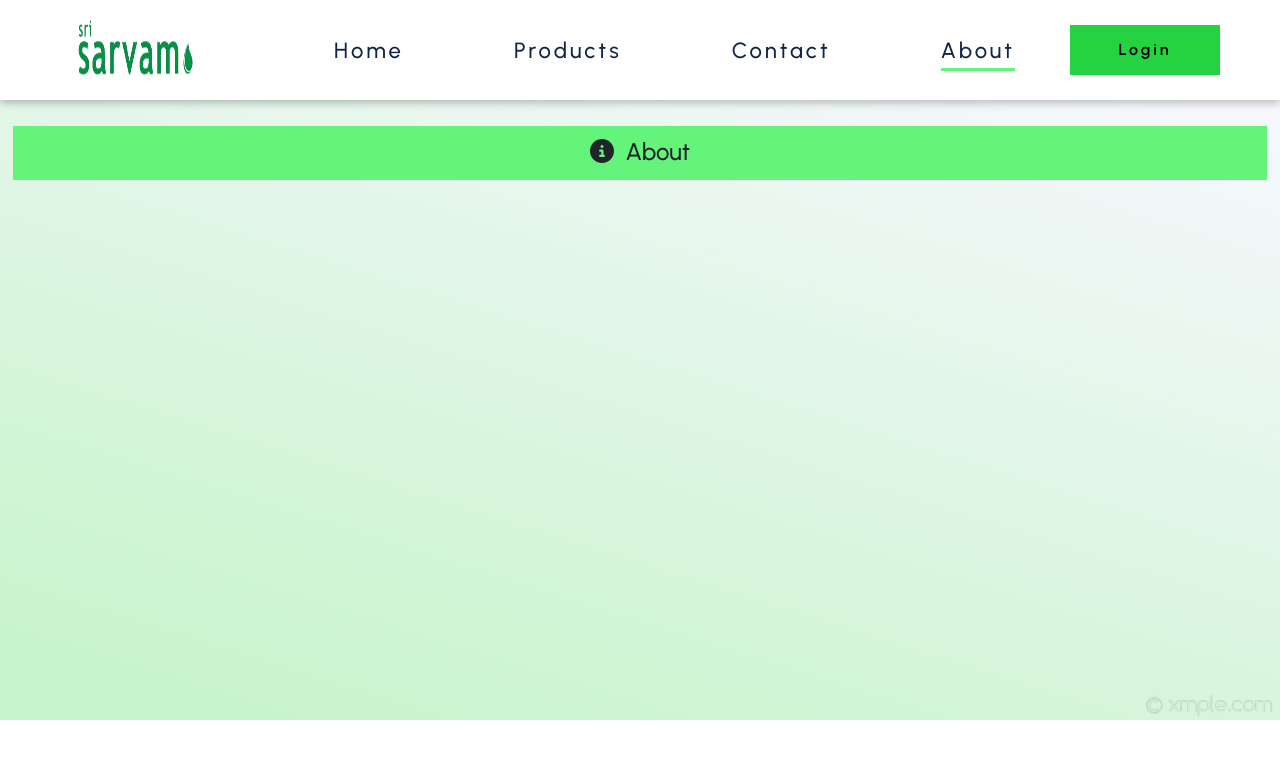
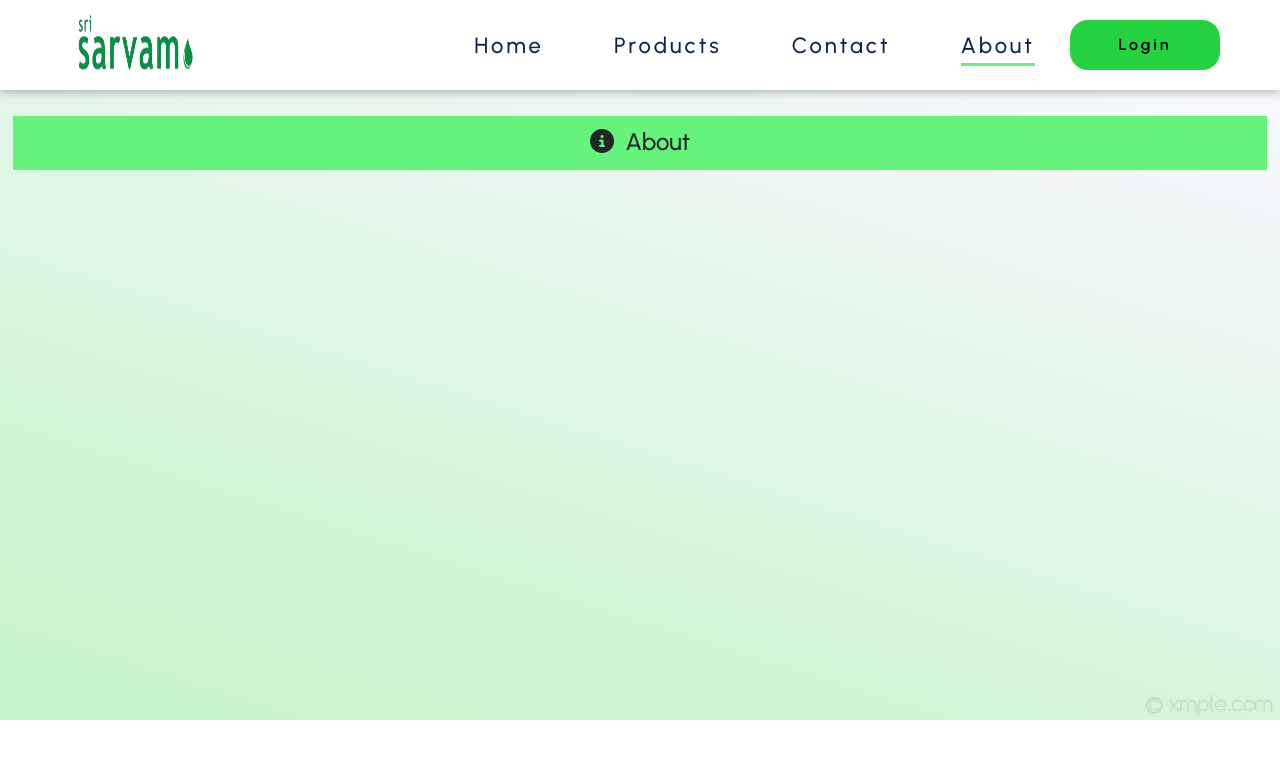
Before and after one commit to Dhanushk19/SriSarvam, a React (Create React App) app in the folder client/: page /about in a window 1280 px wide. Shown: the top 758 px of the page. Built offline with nearby package versions, Linux system fonts and the light colour scheme.

Commit message:
slight changes

```diff
--- a/client/src/css/Home.css
+++ b/client/src/css/Home.css
@@ -104,6 +104,7 @@
     margin-left: 30%;
     margin-right: 30%;
     padding: 1%;
+    border-radius: 15px;
 }
 
 .card1 {
@@ -185,6 +186,8 @@
 .bottom {
     font-weight: bolder;
 }
+
+
 
 @media(max-width:767px) {
     .card {
--- a/client/src/css/Navbar1.css
+++ b/client/src/css/Navbar1.css
@@ -24,7 +24,7 @@
  header{
 
      width: 100vw;
-     height: 100px;
+     height: 90px;
      background-color:#fff;
      box-shadow: 0px 3px 8px rgba(0, 0, 0, 25%);
      display: flex;
@@ -65,7 +65,7 @@
  header .item{
 
      text-align: center;
-     margin-inline: 11%;
+     margin-inline: 7%;
      font-weight: 500;
      font-size: 22px;
      letter-spacing: 3px;
@@ -95,11 +95,14 @@
      font-weight: 600;
      color: #000000;
      transition: all .5s ease;
+     border-radius: 18px;
  }
 
  header .item-button a:hover{
 
-     background-color: #08661a;
+     background-color: #fff;
+     border: 2px solid #25d242;
+     color: #25d242;
  }
 
  header .mobile-toggler{
@@ -128,7 +131,7 @@
      border-radius: 0;
      height: 100vh;
      overflow-y: scroll;
-     background-color: #B1AFFF;
+     background-color:#102447;
  }
 
  .modal-header{
```
